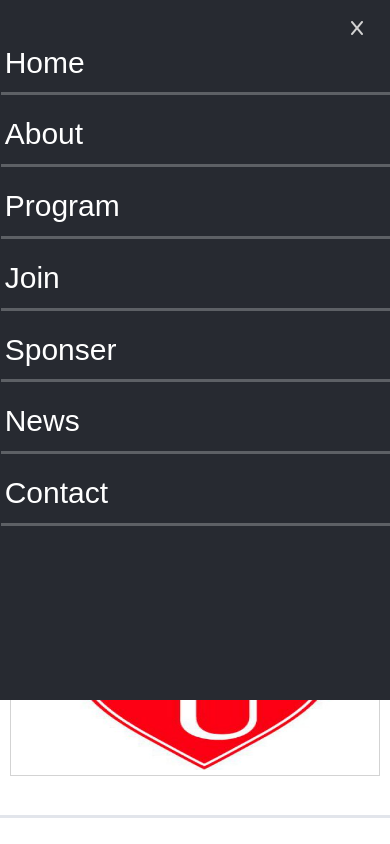
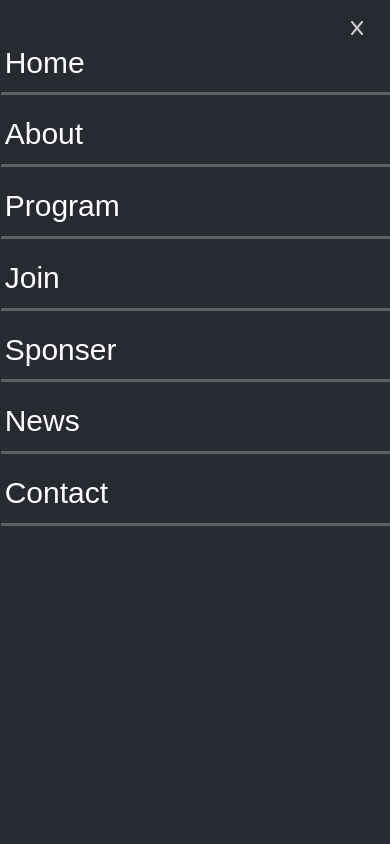
Before and after one commit to Alzubair98/Altinbas-conference, a website: page about.html in a window 390 px wide. Both pictures are taken after a click on the element 34 px from the left and 30 px from the top of the page. Shown: the top 844 px of the page. Drawn offline with nearby package versions, Linux system fonts and the light colour scheme; a web font is replaced by a local one.

Commit message:
add feature to the hidden menu

```diff
--- a/about.html
+++ b/about.html
@@ -33,7 +33,7 @@
             </div>
         </div>
 
-        <div class="hidden-menu">
+        <div class="hidden-menu about-hidden-menu">
             <i class="menu-hamburger-button fa-solid fa-x"></i>
             <ul>
                 <li><a class="hidden-menu-text" href="index.html">Home</a></li>
--- a/style.css
+++ b/style.css
@@ -1,6 +1,7 @@
 body {
   width: 100%;
   margin: 0;
+  padding: 0;
 }
 
 body.active{
@@ -173,10 +174,19 @@ ul{
   right: -200%;
 }
 
+.about-hidden-menu{
+  left: -200%;
+}
+
+.about-hidden-menu.active{
+  left: 0;
+  height: 100%;
+}
+
 .hidden-menu.active{
-  /* position: fixed; */
   z-index: 1000;
-  right: 0px;
+  right: 0;
+  height: 100%;
 }
 
 .menu-hamburger-button{
@@ -287,11 +297,12 @@ hr {
   background-color: #ec5242;
   border: none;
   width: 70%;
-  height: 7%;
+  height: 3rem;
   margin-left: 15%;
   color: #fff;
   font-weight: 500;
-  margin-top: 10%;
+  margin-top: 5%;
+  margin-bottom: 3%;
 }
 
 /* third-page */
@@ -460,7 +471,7 @@ hr {
 .second-about-page{
   background-color: #fff;
   width: 100%;
-  height: 420px;
+  height: auto;
   text-align: center;
 }
 
```
Also changed, not shown: index.html (+5 -2 lines).
